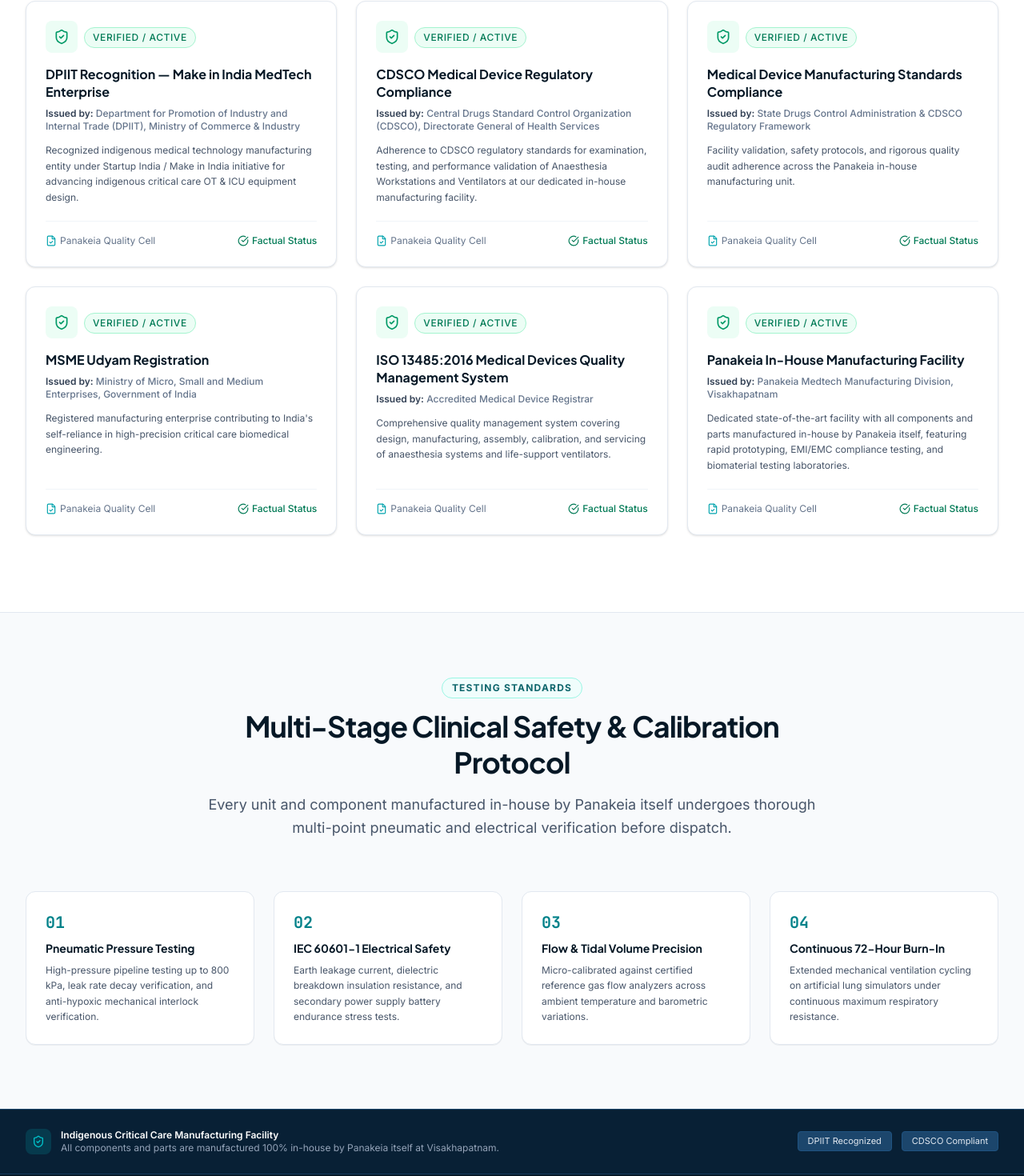
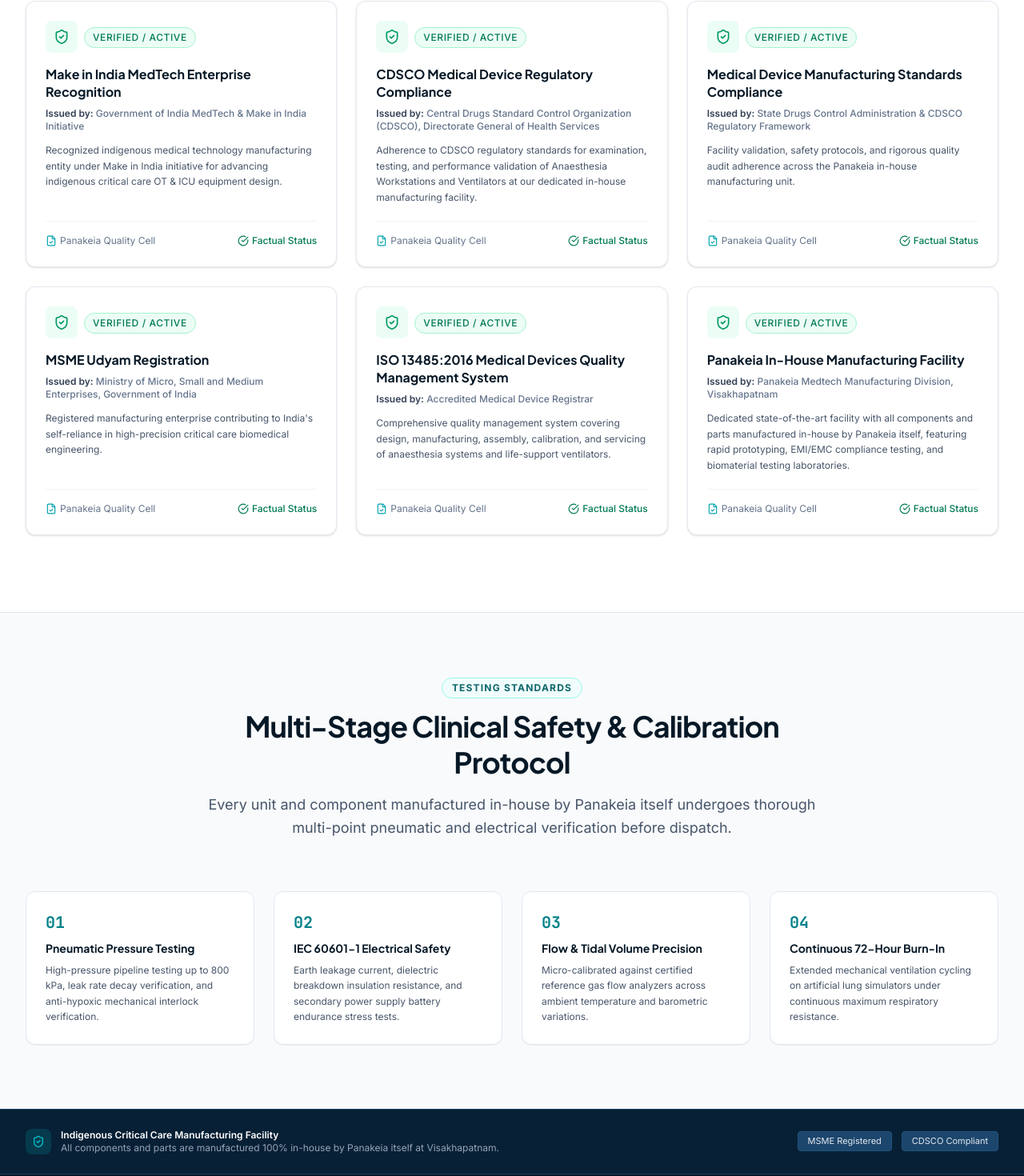
Before and after one commit to affanraza84/Panakeia, a Next.js app: page /quality in a window 1280 px wide. Shown: the part 1027-2497 px from the top of the page at 80% size. Built offline with nearby package versions, Linux system fonts and the light colour scheme; no server answers; the database is empty.

Commit message:
chore: remove DPIIT recognized from everywhere in the app

```diff
--- a/scripts/seed.ts
+++ b/scripts/seed.ts
@@ -335,12 +335,12 @@
 
 const seedCertifications: Omit<ICertification, "_id" | "createdAt" | "updatedAt">[] = [
   {
-    title: "DPIIT Recognition — Make in India MedTech Enterprise",
-    issuedBy: "Department for Promotion of Industry and Internal Trade (DPIIT), Ministry of Commerce & Industry",
-    documentUrl: "/docs/dpiit-recognition.pdf",
+    title: "Make in India MedTech Enterprise Recognition",
+    issuedBy: "Government of India MedTech & Make in India Initiative",
+    documentUrl: "/docs/make-in-india-recognition.pdf",
     status: "active",
     description:
-      "Recognized indigenous medical technology manufacturing entity under Startup India / Make in India initiative for advancing indigenous critical care OT & ICU equipment design.",
+      "Recognized indigenous medical technology manufacturing entity under Make in India initiative for advancing indigenous critical care OT & ICU equipment design.",
     order: 1,
   },
   {
--- a/src/app/layout.tsx
+++ b/src/app/layout.tsx
@@ -39,7 +39,7 @@
     "ICU Ventilator Manufacturer India",
     "Indigenous Medical Devices",
     "In-House Medical Device Manufacturer",
-    "DPIIT Recognized Medical Device",
+    "MSME Registered Medical Device",
     "Operation Theatre Equipment India",
     "Panakeia Medtech",
   ],
--- a/src/app/quality/page.tsx
+++ b/src/app/quality/page.tsx
@@ -18,7 +18,7 @@
 export const metadata: Metadata = {
   title: "Quality, Standards & Regulatory Compliance",
   description:
-    "Review Panakeia Medtech's quality certifications, DPIIT recognition, MSME registration, and CDSCO regulatory compliance.",
+    "Review Panakeia Medtech's quality certifications, MSME registration, and CDSCO regulatory compliance.",
 };
 
 export const revalidate = 3600;
--- a/src/app/sign-in/[[...sign-in]]/page.tsx
+++ b/src/app/sign-in/[[...sign-in]]/page.tsx
@@ -58,7 +58,7 @@
                 <Building2 className="w-5 h-5 text-navy-700 shrink-0 mt-0.5" />
                 <div>
                   <span className="text-xs font-bold text-navy-950 block">Hospital Procurement Directors</span>
-                  <span className="text-xs text-clinical-600">Generate instant BOM quotes, verify CDSCO/DPIIT test certifications</span>
+                  <span className="text-xs text-clinical-600">Generate instant BOM quotes, verify CDSCO and quality certifications</span>
                 </div>
               </div>
             </div>
--- a/src/components/layout/Footer.tsx
+++ b/src/components/layout/Footer.tsx
@@ -33,7 +33,7 @@
 
           <div className="flex items-center gap-3">
             <span className="px-3 py-1 rounded bg-navy-800 border border-navy-700 text-clinical-200 text-[11px]">
-              DPIIT Recognized
+              MSME Registered
             </span>
             <span className="px-3 py-1 rounded bg-navy-800 border border-navy-700 text-clinical-200 text-[11px]">
               CDSCO Compliant
@@ -226,7 +226,7 @@
             <strong className="text-clinical-200 block mb-1">
               Regulatory Disclosure & Compliance Notice:
             </strong>
-            Panakeia Medtech Private Limited is a DPIIT-recognized and MSME-registered medical device manufacturer adhering to CDSCO regulatory guidelines and ISO quality management standards. All critical care devices, parts, and components are manufactured directly in-house by Panakeia itself at our dedicated manufacturing facility in Visakhapatnam.
+            Panakeia Medtech Private Limited is an MSME-registered medical device manufacturer adhering to CDSCO regulatory guidelines and ISO quality management standards. All critical care devices, parts, and components are manufactured directly in-house by Panakeia itself at our dedicated manufacturing facility in Visakhapatnam.
           </div>
 
           <div className="flex flex-col sm:flex-row items-center justify-between gap-4 text-xs text-clinical-500 pt-2">
--- a/src/components/ui/IndigenousExcellenceStrip.tsx
+++ b/src/components/ui/IndigenousExcellenceStrip.tsx
@@ -202,7 +202,7 @@
             <span className="text-clinical-300">•</span>
             <span className="text-clinical-700">100% In-House Manufactured Parts</span>
             <span className="text-clinical-300">•</span>
-            <span className="text-med-teal-700 font-medium">DPIIT Recognized</span>
+            <span className="text-med-teal-700 font-medium">CDSCO Compliant</span>
           </div>
 
           <div className="space-y-2">
--- a/src/components/ui/ProductMovingShowcase.tsx
+++ b/src/components/ui/ProductMovingShowcase.tsx
@@ -375,7 +375,7 @@
                           Make in India
                         </span>
                         <span className="text-[11px] font-mono text-med-teal-700 bg-med-teal-50 px-2.5 py-1 rounded-full border border-med-teal-200">
-                          DPIIT Recognized
+                          CDSCO Compliant
                         </span>
                       </div>
 
--- a/src/lib/data.ts
+++ b/src/lib/data.ts
@@ -350,12 +350,12 @@
 export const fallbackCertifications: ICertification[] = [
   {
     _id: "cert-1",
-    title: "DPIIT Recognition — Make in India MedTech Enterprise",
-    issuedBy: "Department for Promotion of Industry and Internal Trade (DPIIT), Ministry of Commerce & Industry",
-    documentUrl: "/docs/dpiit-recognition.pdf",
+    title: "Make in India MedTech Enterprise Recognition",
+    issuedBy: "Government of India MedTech & Make in India Initiative",
+    documentUrl: "/docs/make-in-india-recognition.pdf",
     status: "active",
     description:
-      "Recognized indigenous medical technology manufacturing entity under Startup India / Make in India initiative for advancing indigenous critical care OT & ICU equipment design.",
+      "Recognized indigenous medical technology manufacturing entity under Make in India initiative for advancing indigenous critical care OT & ICU equipment design.",
     order: 1,
   },
   {
```
Also changed, not shown: 1 other file (tests, documents, lock files or other folders).
